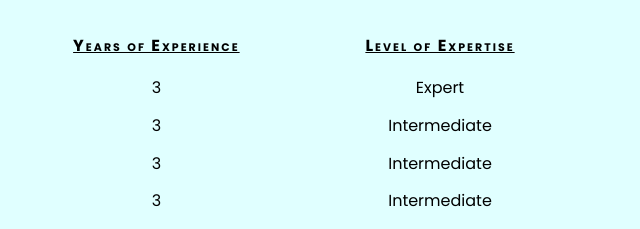
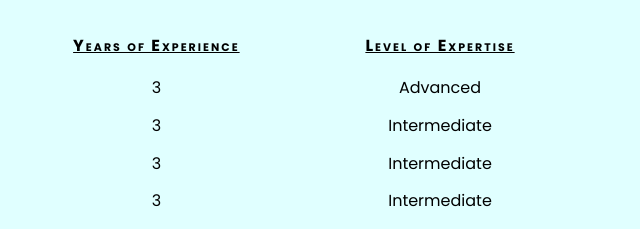
Before and after one commit to Kittekat14/portfolio-website, a plain HTML site: page about.html in a window 1280 px wide. Shown: the part 1170-1399 px from the top of the page, 640-1280 px from the left. Drawn offline with nearby package versions, Linux system fonts and the light colour scheme.

Commit message:
advanced instead of expert for Wordpress

```diff
--- a/about.html
+++ b/about.html
@@ -794,7 +794,7 @@
       <tr>
         <td>Wordpress/CMS</td>
         <td>3</td>
-        <td>Expert</td>
+        <td>Advanced</td>
       </tr>
       <tr>
         <td>GoogleAnalytics</td>
```
